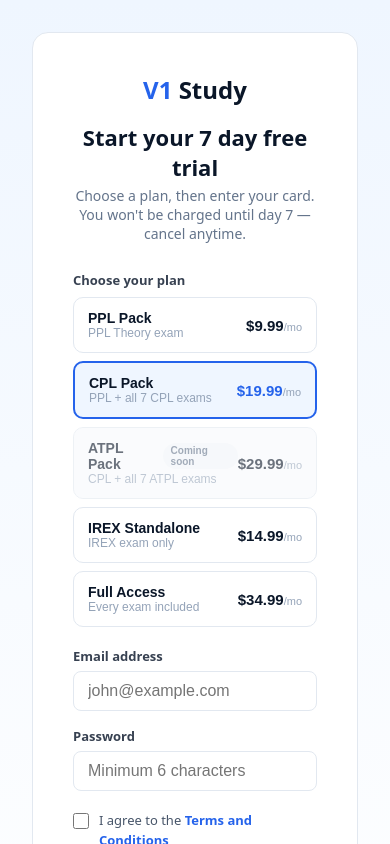
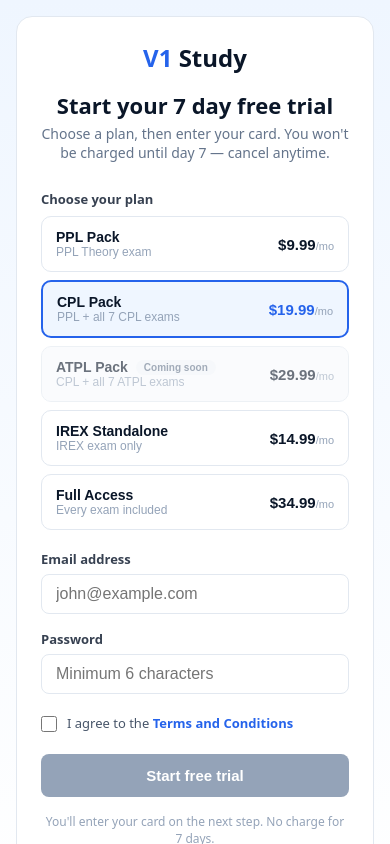
Before and after one commit to daniellongford/V1Study, a Next.js app: page /signup in a window 390 px wide. Shown: the top 844 px of the page. Built offline with nearby package versions, Linux system fonts and the light colour scheme.

Commit message:
Update page.tsx

```diff
--- a/app/signup/page.tsx
+++ b/app/signup/page.tsx
@@ -74,8 +74,8 @@ function SignUpInner() {
   }
 
   return (
-    <main style={{ minHeight: '100vh', background: 'linear-gradient(180deg,#eff6ff 0%,#ffffff 100%)', display: 'flex', alignItems: 'center', justifyContent: 'center', fontFamily: 'system-ui,sans-serif', padding: '2rem' }}>
-      <div style={{ background: 'white', borderRadius: '16px', padding: '2.5rem', width: '100%', maxWidth: '460px', border: '1px solid #e2e8f0' }}>
+    <main style={{ minHeight: '100vh', background: 'linear-gradient(180deg,#eff6ff 0%,#ffffff 100%)', display: 'flex', alignItems: 'center', justifyContent: 'center', fontFamily: 'system-ui,sans-serif', padding: 'clamp(1rem, 4vw, 2rem)' }}>
+      <div style={{ background: 'white', borderRadius: '16px', padding: 'clamp(1.5rem, 5vw, 2.5rem)', width: '100%', maxWidth: '460px', border: '1px solid #e2e8f0' }}>
         <div style={{ textAlign: 'center', marginBottom: '1.75rem' }}>
           <div style={{ marginBottom: '8px' }}>
             <span style={{ fontSize: '24px', fontWeight: '800', color: '#2563eb' }}>V1</span>
```
